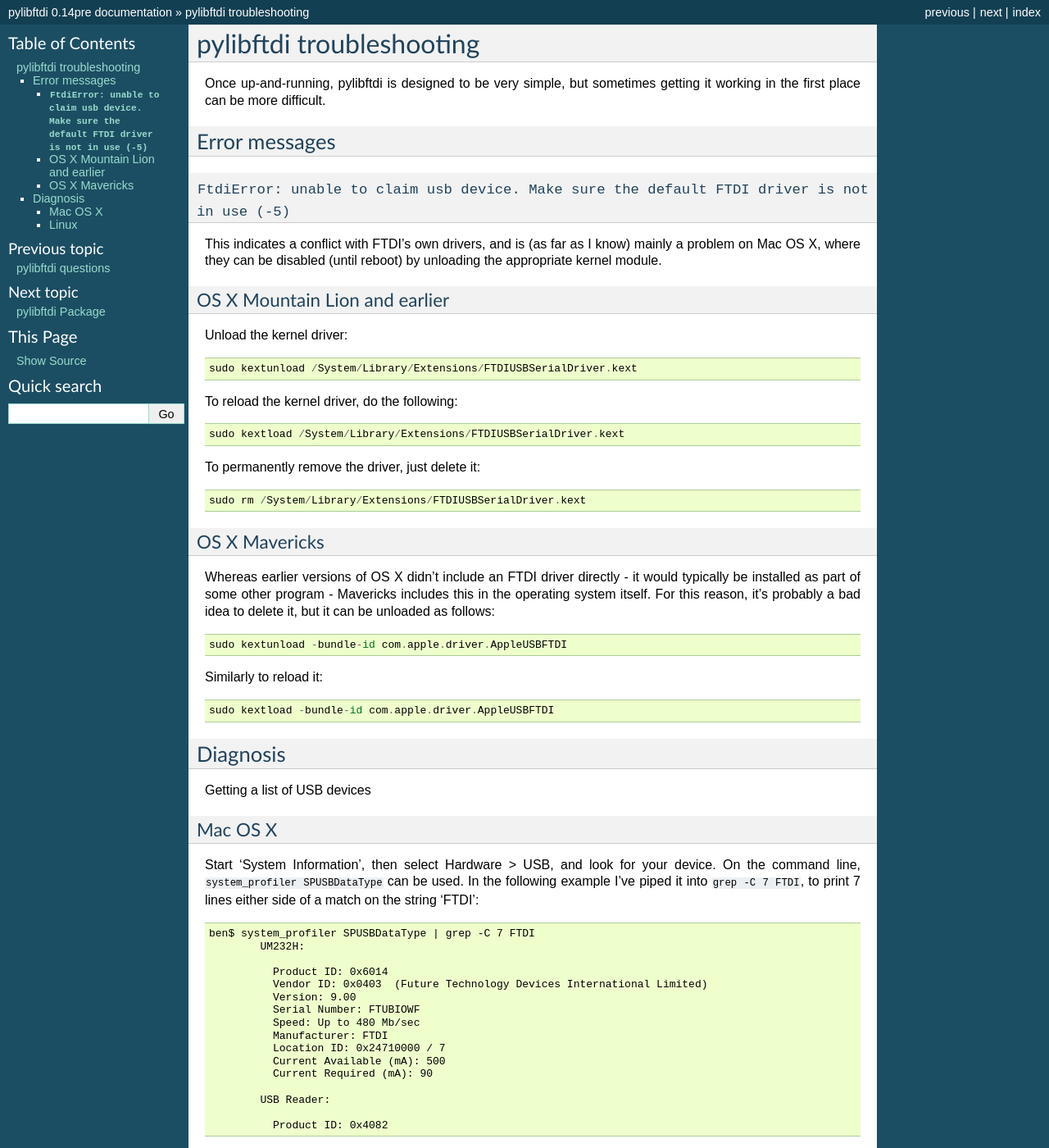
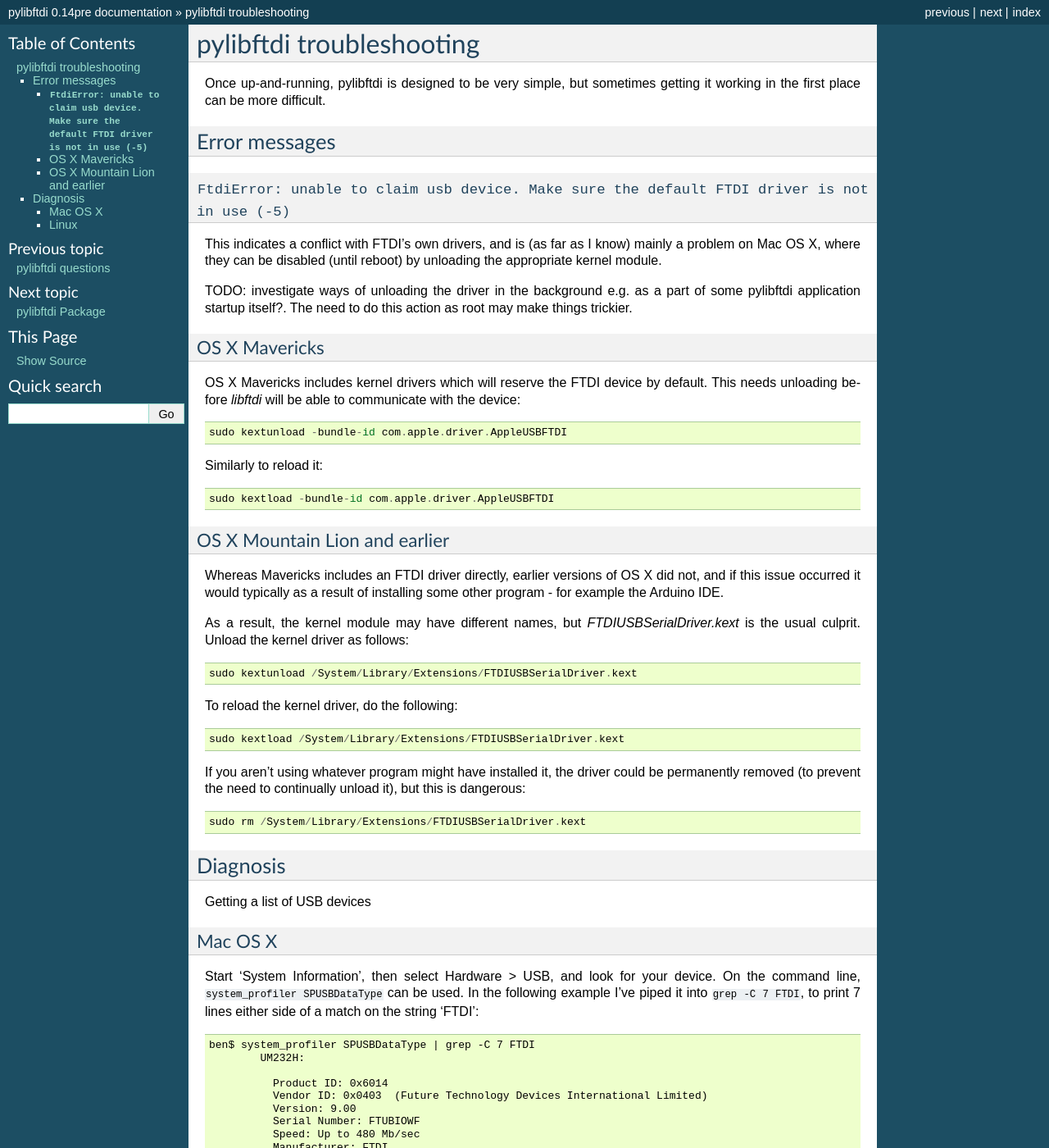
Before and after one commit to codedstructure/pylibftdi.old, a Sphinx documentation site: the page built from docs/troubleshooting.rst, in a window 1280 px wide and 1400 px high. Shown: the whole window at 82% size. Built offline with Sphinx 7.4.7, drawn with Linux system fonts in a browser that asks for light colours.

Commit message:
update Mac OS X docs

```diff
--- a/docs/troubleshooting.rst
+++ b/docs/troubleshooting.rst
@@ -14,9 +14,31 @@
 mainly a problem on Mac OS X, where they can be disabled (until reboot) by
 unloading the appropriate kernel module.
 
+TODO:   investigate ways of unloading the driver in the background e.g. as
+a part of some pylibftdi application startup itself?.  The need to do this
+action as root may make things trickier.
+
+OS X Mavericks
+~~~~~~~~~~~~~~
+
+OS X Mavericks includes kernel drivers which will reserve the FTDI device by
+default. This needs unloading before `libftdi` will be able to communicate
+with the device::
+
+    sudo kextunload -bundle-id com.apple.driver.AppleUSBFTDI
+
+Similarly to reload it::
+
+    sudo kextload -bundle-id com.apple.driver.AppleUSBFTDI
+
 OS X Mountain Lion and earlier
 ~~~~~~~~~~~~~~~~~~~~~~~~~~~~~~
-Unload the kernel driver::
+Whereas Mavericks includes an FTDI driver directly, earlier versions of OS X
+did not, and if this issue occurred it would typically as a result of
+installing some other program - for example the Arduino IDE.
+
+As a result, the kernel module may have different names, but `FTDIUSBSerialDriver.kext`
+is the usual culprit. Unload the kernel driver as follows::
 
     sudo kextunload /System/Library/Extensions/FTDIUSBSerialDriver.kext
 
@@ -24,23 +46,11 @@
 
     sudo kextload /System/Library/Extensions/FTDIUSBSerialDriver.kext
 
-To permanently remove the driver, just delete it::
+If you aren't using whatever program might have installed it, the driver
+could be permanently removed (to prevent the need to continually unload it),
+but this is dangerous::
 
     sudo rm /System/Library/Extensions/FTDIUSBSerialDriver.kext
-
-OS X Mavericks
-~~~~~~~~~~~~~~
-
-Whereas earlier versions of OS X didn't include an FTDI driver directly -
-it would typically be installed as part of some other program - Mavericks
-includes this in the operating system itself. For this reason, it's probably
-a bad idea to delete it, but it can be unloaded as follows::
-
-    sudo kextunload -bundle-id com.apple.driver.AppleUSBFTDI
-
-Similarly to reload it::
-
-    sudo kextload -bundle-id com.apple.driver.AppleUSBFTDI
 
 
 Diagnosis
```
